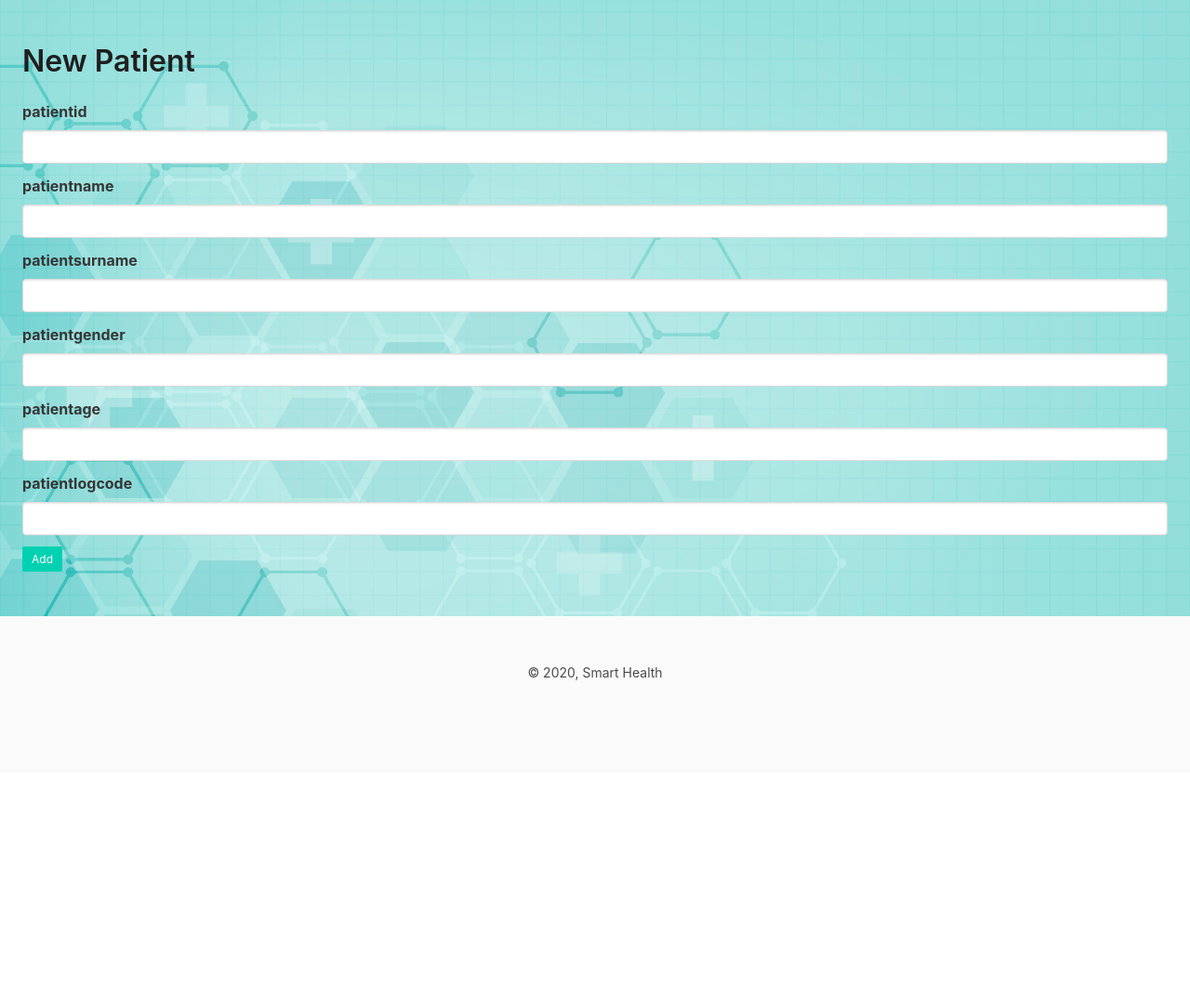
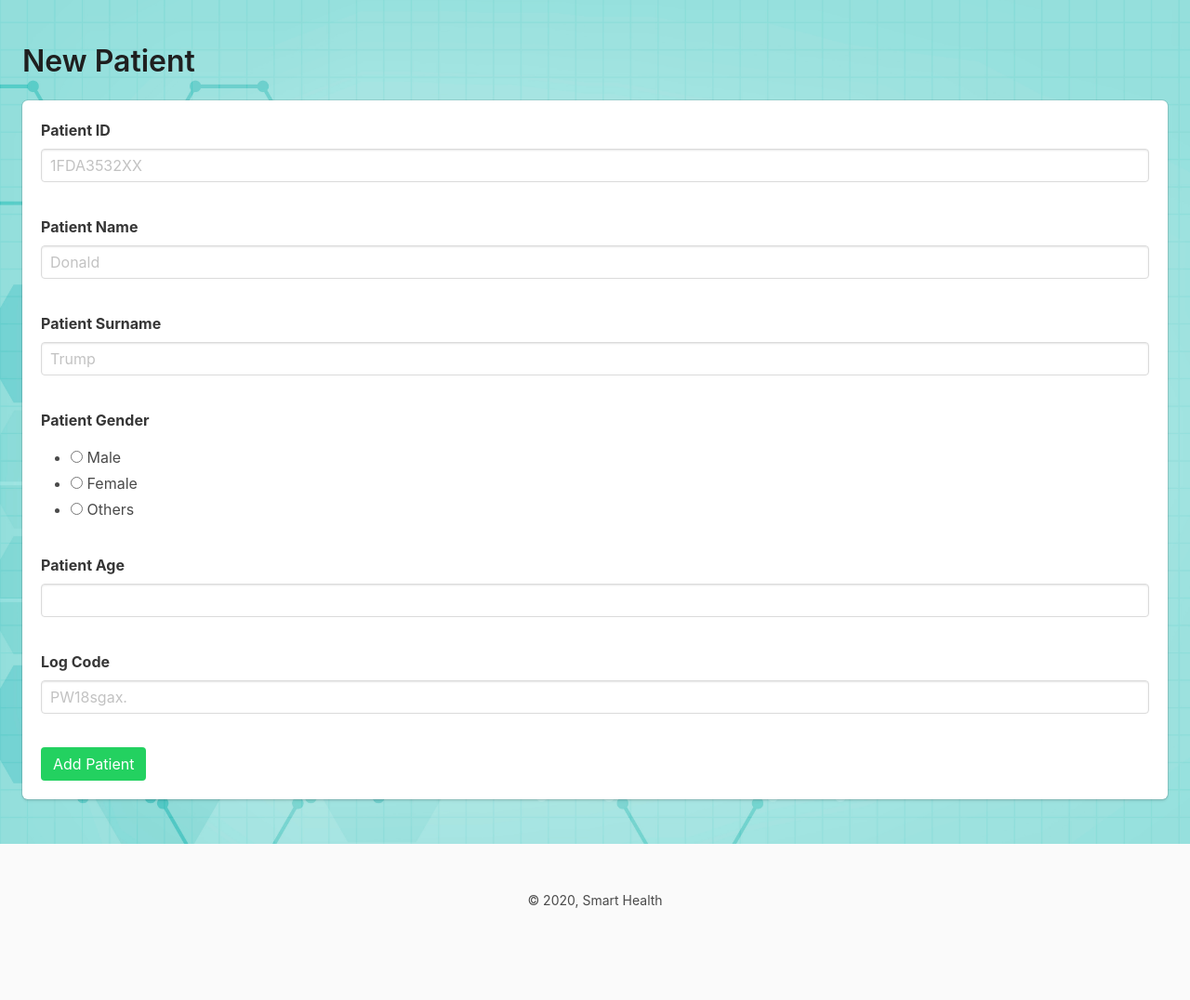
Before and after one commit to SmartHealth-ituse2020/SH-web, a Flask app: page /doctor/add_patient in a window 1280 px wide. Shown: the part 52-1128 px from the top of the page at 93% size. Before the commit the page ends 784 px from the top, so only its background shows below. Run offline with Flask 2, Linux system fonts and the light colour scheme; some libraries are stand-ins or nearby versions.

Commit message:
Add patient form backend

```diff
--- a/dboperations.py
+++ b/dboperations.py
@@ -27,7 +27,7 @@ def add_newpatient(url, form_patientid, form_patientname, form_patientsurname, f
     with dbapi2.connect(url) as connection:
         cursor = connection.cursor()
         cursor.execute(
-            f"INSERT INTO patient VALUES ({form_patientid},'{form_patientname}','{form_patientsurname}','{form_patientgender}',{form_patientage},{form_patientlogcode});")
+            f"INSERT INTO patient VALUES ({form_patientid},'{form_patientname}','{form_patientsurname}','{form_patientgender}',{form_patientage},'{form_patientlogcode}');")
         cursor.close()
 
 
--- a/doctor_views.py
+++ b/doctor_views.py
@@ -1,5 +1,5 @@
 from flask import request, redirect, url_for
-from forms import DoctorLoginForm
+from forms import DoctorLoginForm, AddPatientForm
 from flask import render_template
 from decouple import config
 import dboperations
@@ -7,24 +7,44 @@ import dboperations
 DATABASE_URL = config('DATABASE_URL')
 
 
-def home_page_doctor():
+def home_page():
     rows = dboperations.query(DATABASE_URL, "patient")
     # rows={"...", "...", "...", "...", "...", "..."}
     return render_template("home_doctor.html", rows=sorted(rows), len=len(rows))
 
 
-def login_page_doctor():
+def login():
     form = DoctorLoginForm()
     if form.validate_on_submit():
         # Add user validation code here
         # user = User.query.filter_by(email=form.email.data).first()
         # if user is not None and user.verify_password(form.password.data):
         # login_user(None)
-        return redirect(url_for("home_page_doctor"))  # if successful
+        return redirect(url_for("home_page"))  # if successful
     return render_template('login_doctor.html', form=form)
 
 
-def add_patient_page_doctor():
+def add_patient():
+    form = AddPatientForm()
+    if form.validate_on_submit():
+        # Check if any patient exists with given ID
+        # Dont add again if patient exists
+        dboperations.add_newpatient(
+            DATABASE_URL,
+            form.patient_id.data,
+            form.patient_name.data,
+            form.patient_surname.data,
+            form.patient_gender.data,
+            form.patient_age.data,
+            form.patient_logcode.data
+        )
+
+        return redirect(url_for("home_page"))
+    return render_template('patient_add.html', form=form)
+
+
+"""
+def add_patient():
 
     if request.method == "GET":
         values = {"patientname": ""}
@@ -52,6 +72,7 @@ def add_patient_page_doctor():
         )
 
         return redirect(url_for("home_page_doctor"))
+"""
 
 
 def validate_patient_form(form):
--- a/forms.py
+++ b/forms.py
@@ -1,5 +1,5 @@
 from flask_wtf import FlaskForm
-from wtforms import StringField, PasswordField, BooleanField, SubmitField
+from wtforms import StringField, PasswordField, BooleanField, SubmitField, RadioField, IntegerField
 from wtforms.validators import DataRequired, Length
 
 
@@ -17,17 +17,13 @@ class DoctorLoginForm(FlaskForm):
         super(DoctorLoginForm, self).__init__(*args, **kwargs)
 
 
-"""
-class DoctorLoginForm(FlaskForm):
-    national_id = StringField('National ID',
-                              validators=[DataRequired(), Length(8, 15)],
-                              render_kw={'class': 'input'}
-                              )
-
-    password = PasswordField('Password', validators=[DataRequired()], render_kw={'class': 'input'})
-    remember_me = BooleanField('Remember me')
-    submit = SubmitField('Log In', render_kw={'class': 'button is-success'})
+class AddPatientForm(FlaskForm):
+    patient_id = StringField('Patient ID', validators=[DataRequired()], render_kw={'class': 'input'})
+    patient_name = StringField('Patient Name', validators=[DataRequired()], render_kw={'class': 'input'})
+    patient_surname = StringField('Patient Surname', validators=[DataRequired()], render_kw={'class': 'input'})
+    patient_gender = RadioField('Patient Gender', validators=[DataRequired()], choices=["Male", "Female", "Others"])
+    patient_age = IntegerField('Patient Age', validators=[DataRequired()], render_kw={'class': 'input'})
+    patient_logcode = StringField('Log Code', validators=[DataRequired()], render_kw={'class': 'input'})
 
     def __init__(self, *args, **kwargs):
-        super(DoctorLoginForm, self).__init__(*args, **kwargs)
-"""
+        super(AddPatientForm, self).__init__(*args, **kwargs)
--- a/server.py
+++ b/server.py
@@ -13,11 +13,11 @@ app.config['SECRET_KEY'] = SECRET_KEY
 # 246-115-40.eu-west-1.compute.amazonaws.com:5432/d4qj8s0lt8sev8"
 # app.config['DATABASE_URL'] = DATABASE_URL
 
-app.add_url_rule("/doctor", methods=["GET", "POST"], view_func=doctor_views.home_page_doctor)
+app.add_url_rule("/doctor", methods=["GET", "POST"], view_func=doctor_views.home_page)
 app.add_url_rule("/", view_func=views.login_page)
 app.add_url_rule("/login", view_func=views.login_page)
-app.add_url_rule("/login/doctor", methods=["GET", "POST"], view_func=doctor_views.login_page_doctor)
-app.add_url_rule("/doctor/add_patient", methods=["GET", "POST"], view_func=doctor_views.add_patient_page_doctor)
+app.add_url_rule("/login/doctor", methods=["GET", "POST"], view_func=doctor_views.login)
+app.add_url_rule("/doctor/add_patient", methods=["GET", "POST"], view_func=doctor_views.add_patient)
 
 if __name__ == "__main__":
     app.run()
--- a/templates/layout.html
+++ b/templates/layout.html
@@ -6,7 +6,7 @@
   <meta name="viewport" content="width=device-width, initial-scale=1" />
   <title>{% block title %}{% endblock %}</title>
   <!-- <link rel="shortcut icon" href="/static/?.png" /> -->
-  <link rel="stylesheet" href="https://cdnjs.cloudflare.com/ajax/libs/bulma/0.7.1/css/bulma.min.css" />
+    <link rel="stylesheet" href="https://cdnjs.cloudflare.com/ajax/libs/bulma/0.7.1/css/bulma.min.css" />
   <link rel="stylesheet" href="https://cdnjs.cloudflare.com/ajax/libs/font-awesome/4.7.0/css/font-awesome.min.css">
   <link rel="stylesheet" href="{{ url_for('static', filename='smartHealth.css') }}" />
 </head>
--- a/templates/layout_doctor.html
+++ b/templates/layout_doctor.html
@@ -15,16 +15,16 @@
   <header>
     <nav class="navbar" role="navigation" aria-label="main navigation">
       <div class="navbar-brand">
-        <a class="navbar-item" href="{{ url_for('home_page_doctor') }}">
+        <a class="navbar-item" href="{{ url_for('home_page') }}">
           <img src="/static/smartHealth_logo-with-text.jpg">
         </a>
       </div>
       <div class="navbar-menu">
         <div class="navbar-start">
-          <a class="navbar-item" href="{{ url_for('home_page_doctor') }}">
+          <a class="navbar-item" href="{{ url_for('home_page') }}">
             Home
           </a>
-          <a class="navbar-item" href="{{ url_for('add_patient_page_doctor') }}">
+          <a class="navbar-item" href="{{ url_for('add_patient') }}">
             Add New Patient
           </a>
         </div>
--- a/templates/login.html
+++ b/templates/login.html
@@ -19,7 +19,7 @@
             </div>
             <div class="block" style="margin-bottom: 1.5rem; margin-top: 1.5rem">
                 <div class="columns is-centered">
-                    <a class="button is-link" href="{{ url_for('login_page_doctor') }}">Doctor Login</a>
+                    <a class="button is-link" href="{{ url_for('login') }}">Doctor Login</a>
                 </div>
             </div>
             <div class="block" style="margin-bottom: 1.5rem">
--- a/templates/patient_add.html
+++ b/templates/patient_add.html
@@ -2,6 +2,7 @@
 {% block title %}Add Personnel{% endblock %}
 {% block content %}
 <h1 class="title">New Patient</h1>
+    <!--
 <form action="" method="post" name="patient_add">
   <div class="field">
     <label for="patientid" class="label">patientid</label>
@@ -14,11 +15,11 @@
     <div class="control">
       <input type="text" name="patientname" class="input" />
     </div>
-    {% if 'patientname' in values.errors %}
+    {# {% if 'patientname' in values.errors %} #}
     <p class="help has-background-warning">
-        {{ values.errors['patientname'] }}
+        {# {{ values.errors['patientname'] }} #}
     </p>
-    {% endif %}
+    {# {% endif %} #}
   </div>
   <div class="field">
     <label for="patientsurname" class="label">patientsurname</label>
@@ -50,4 +51,21 @@
     </div>
   </div>
 </form>
+-->
+
+
+
+
+
+{% from "macro.html" import render_field %}
+
+<form action="" class="box" method="post" name="patient_add">
+    {{ form.hidden_tag() }}
+    {{ render_field(form.patient_id, placeholder="1FDA3532XX", label_class="label", icon="") }}<br>
+    {{ render_field(form.patient_name, placeholder="Donald", label_class="label", icon="") }}<br>
+    {{ render_field(form.patient_surname, placeholder="Trump", label_class="label", icon="") }}<br>
+    {{ render_field(form.patient_gender, label_class="label", icon="") }}<br>
+    {{ render_field(form.patient_age, label_class="label", icon="") }}<br>
+    {{ render_field(form.patient_logcode, placeholder="PW18sgax.", label_class="label", icon="") }}<br>
+    <p><input class="button is-success" type="submit" value="Add Patient"></p></form>
 {% endblock %}
```
Also changed, not shown: static/smartHealth.css (line endings or trailing spaces).
